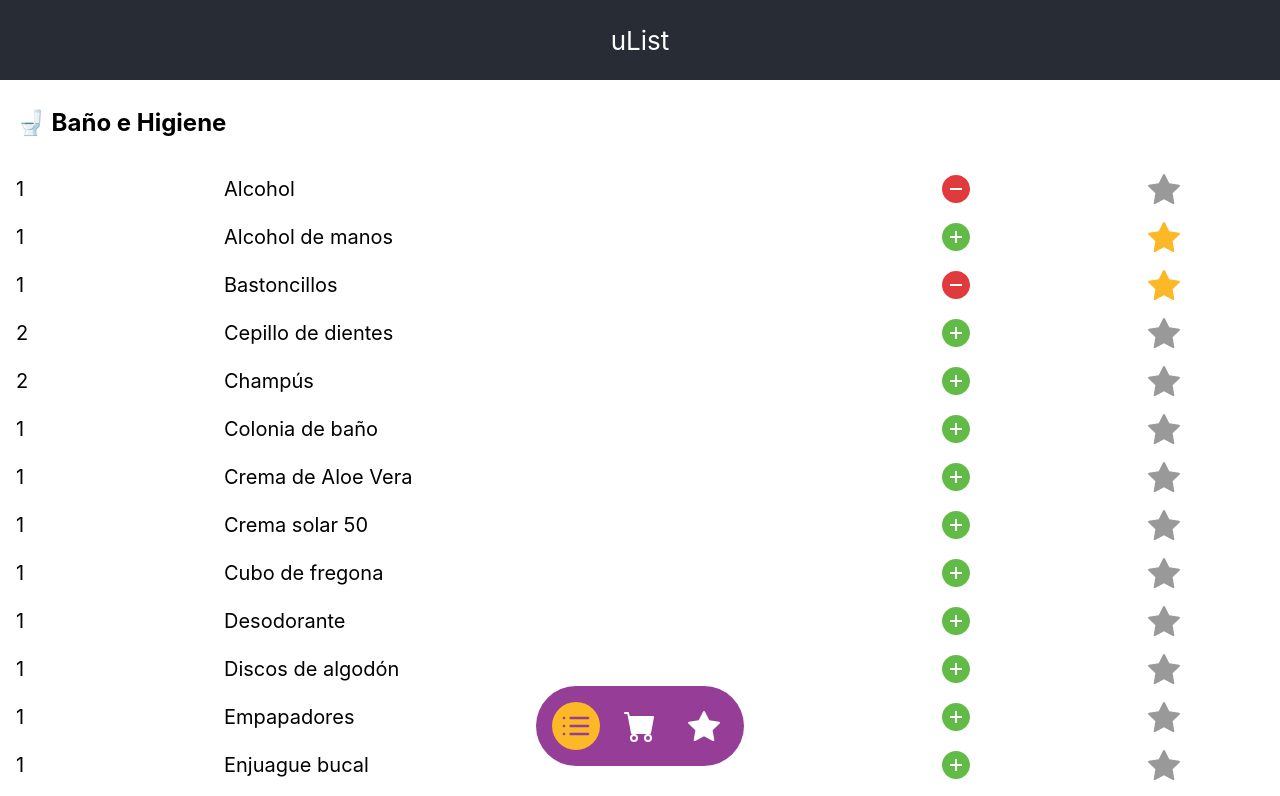
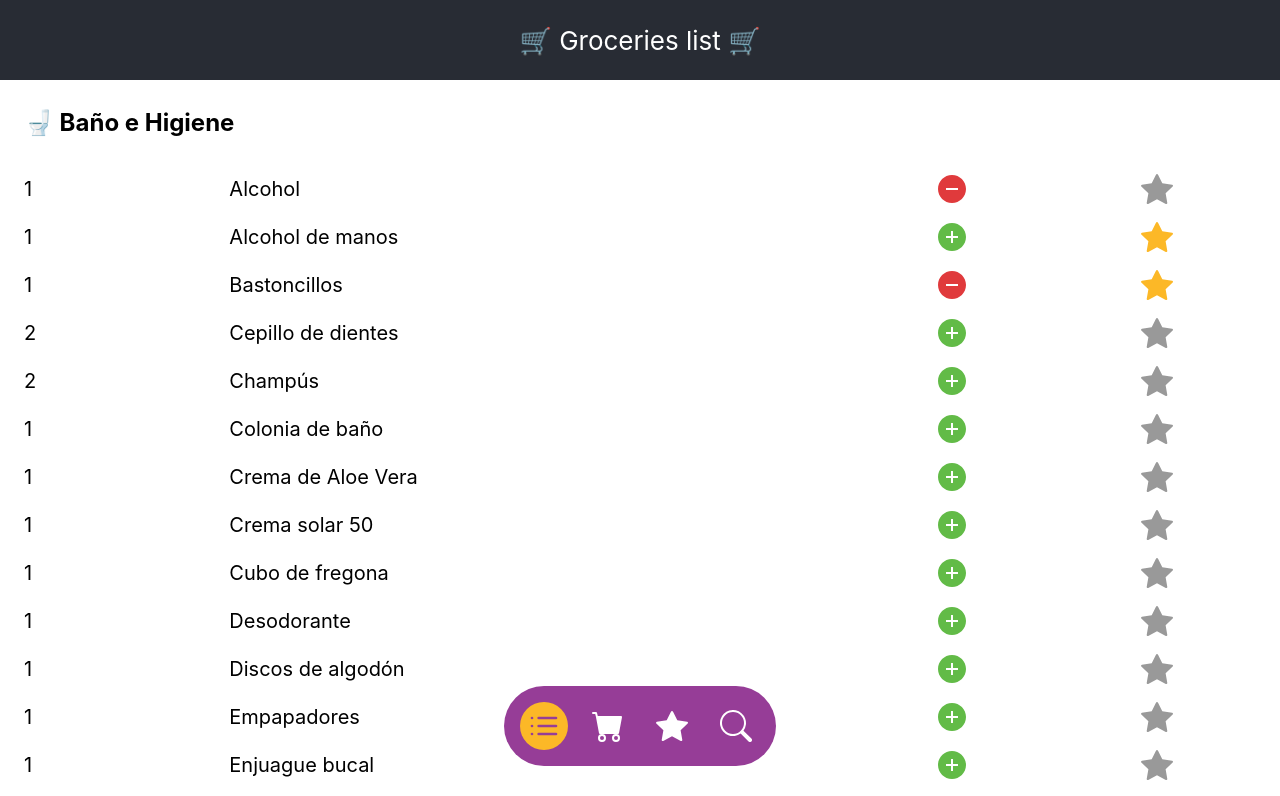
Before and after one commit to ulist-app/ulist-mvp, a React (Create React App) app: page / in a window 1280 px wide. Shown: the top 796 px of the page. Built offline with nearby package versions, Linux system fonts and the light colour scheme.

Commit message:
🚧 add search

```diff
--- a/public/index.html
+++ b/public/index.html
@@ -7,7 +7,7 @@
     <meta name="theme-color" content="#000000" />
     <meta
       name="description"
-      content="Web site created using create-react-app"
+      content="Groceries list app"
     />
     <link rel="apple-touch-icon" href="%PUBLIC_URL%/logo192.png" />
     <!--
@@ -24,7 +24,7 @@
       work correctly both with client-side routing and a non-root public URL.
       Learn how to configure a non-root public URL by running `npm run build`.
     -->
-    <title>React App</title>
+    <title>Groceries list</title>
   </head>
   <body>
     <noscript>You need to enable JavaScript to run this app.</noscript>
--- a/src/infrastructure/ui/App/App.scss
+++ b/src/infrastructure/ui/App/App.scss
@@ -11,6 +11,10 @@
 }
 
 .App-main {
+  align-items: center;
+  display: flex;
+  flex-direction: column;
+  justify-content: space-between;
   padding-bottom: 144px;
 }
 
--- a/src/infrastructure/ui/App/App.tsx
+++ b/src/infrastructure/ui/App/App.tsx
@@ -2,7 +2,8 @@ import React, {useEffect, useState} from 'react';
 import './App.scss';
 import {ItemRepositoryLocalStorage} from "../../repositories/item.repository.local-storage";
 import {
-  GetAllItemsCase, SetItemAsMandatoryCase,
+  GetAllItemsCase,
+  SetItemAsMandatoryCase,
   SetItemAsNotMandatoryCase,
   SetItemAsNotRequiredCase,
   SetItemAsRequiredCase,
@@ -21,16 +22,28 @@ export enum Views {
 function App() {
   const [view, setView] = useState(Views.All)
   const [items, setItems] = useState(new ItemList([]))
+  const [filteredItems, setFilteredItems] = useState(new ItemList([]))
   const [itemsNeedToBeUpdated, setItemsNeedToBeUpdated] = useState(false)
   const setViewAndFetch = (view: Views) => {
     setView(view)
     setItemsNeedToBeUpdated(true)
   }
   const useCases = generateUseCases(setItemsNeedToBeUpdated)
+  const onSearch = (search: string) => {
+    if (search) {
+      const filteredItems = items.getAll()
+        .filter(i => i.name.toLowerCase().includes(search.toLowerCase()))
+      setFilteredItems(new ItemList(filteredItems))
+    } else {
+      setFilteredItems(items)
+    }
+  }
 
   useEffect(() => {
     useCases.getAllItems().then(setItems)
   }, [])
+
+  useEffect(() => setFilteredItems(items), [items])
 
   useEffect(() => {
     if (itemsNeedToBeUpdated) {
@@ -41,13 +54,13 @@ function App() {
   return (
     <div className="App">
       <header className="App-header">
-        uList
+        🛒 Groceries list 🛒
       </header>
       <main className="App-main">
-        {view === Views.All && <List items={items.getAll()} {...useCases}/>}
-        {view === Views.Required && <List items={items.getAllRequired()} {...useCases}/>}
-        {view === Views.Mandatory && <List items={items.getAllMandatory()} {...useCases}/>}
-        <Menu activeView={view} setView={setViewAndFetch}/>
+        {view === Views.All && <List items={filteredItems.getAll()} {...useCases}/>}
+        {view === Views.Required && <List items={filteredItems.getAllRequired()} {...useCases}/>}
+        {view === Views.Mandatory && <List items={filteredItems.getAllMandatory()} {...useCases}/>}
+        <Menu activeView={view} setView={setViewAndFetch}  onSearch={onSearch}/>
       </main>
     </div>
   );
@@ -56,9 +69,9 @@ function App() {
 function generateUseCases(setItemsNeedToBeUpdated: (needUpdate: boolean) => void) {
   const itemRepository = new ItemRepositoryLocalStorage()
   const withFetch = (useCase: UseCase<any, Promise<any>>) => (args: any) =>
-      useCase.exec
-        .bind(useCase)(args)
-        .then(() => setItemsNeedToBeUpdated(true))
+    useCase.exec
+      .bind(useCase)(args)
+      .then(() => setItemsNeedToBeUpdated(true))
   const getAllItems = new GetAllItemsCase(itemRepository)
   return {
     getAllItems: getAllItems.exec.bind(getAllItems),
--- a/src/infrastructure/ui/components/List.scss
+++ b/src/infrastructure/ui/components/List.scss
@@ -1,6 +1,7 @@
 .List {
   margin: 0;
   padding: 0;
+  width: calc(100% - 16px);
 
   ul, li {
     margin: 0;
--- a/src/infrastructure/ui/components/Menu.scss
+++ b/src/infrastructure/ui/components/Menu.scss
@@ -30,4 +30,16 @@
     padding: 8px;
     width: 32px;
   }
+
+  .search {
+    display: flex;
+    align-items: center;
+    padding: 0;
+
+    button.back {
+      font-size: 2rem;
+      height: 100%;
+      width: 25%;
+    }
+  }
 }
--- a/src/infrastructure/ui/components/Menu.tsx
+++ b/src/infrastructure/ui/components/Menu.tsx
@@ -1,18 +1,27 @@
-import React, {FC} from "react";
+import React, {FC, useState} from "react";
 import './Menu.scss'
 import {Views} from "../App/App";
-import {BsFillCartFill, BsFillStarFill} from "react-icons/bs";
+import {BsFillCartFill, BsFillStarFill, BsSearch} from "react-icons/bs";
 import {FiList} from "react-icons/fi";
 import {palette} from "../../../core";
+import {Search} from "./Search";
+import {BiArrowBack} from "react-icons/bi";
 
 
-export const Menu: FC<{ setView: (view: Views) => void, activeView: Views }> = ({setView, activeView}) => {
+interface MenuProps {
+  setView: (view: Views) => void;
+  activeView: Views;
+  onSearch: (search: string) => void
+}
+
+export const Menu: FC<MenuProps> = ({setView, activeView, onSearch}) => {
+  const [search, setSearch] = useState(false)
   const isActive = (view: Views) => view === activeView
   const getBackgroundColor = (view: Views) => isActive(view) ? palette.yellow : 'transparent'
   const getTextColor = (view: Views) => isActive(view) ? palette.purple : 'inherit'
   return (
     <nav className="Menu">
-      <ul style={{backgroundColor: palette.purple, color: palette.white}}>
+      {!search &&       <ul style={{backgroundColor: palette.purple, color: palette.white}}>
         <li
           style={{backgroundColor: getBackgroundColor(Views.All), color: getTextColor(Views.All)}}
           onClick={() => setView(Views.All)}
@@ -31,7 +40,18 @@ export const Menu: FC<{ setView: (view: Views) => void, activeView: Views }> = (
         >
           <BsFillStarFill/>
         </li>
+        <li
+          onClick={() => setSearch(true)}
+        >
+          <BsSearch/>
+        </li>
       </ul>
+      }
+      {search && <div className="search">
+        <button onClick={() => setSearch(false)} className="back"><BiArrowBack/></button>
+        <Search onChange={onSearch}/>
+      </div>
+      }
     </nav>
   )
 }
--- /dev/null
+++ b/src/infrastructure/ui/components/Search.scss
@@ -0,0 +1,15 @@
+.Search {
+  bottom: 0;
+  margin: 0;
+  width: 100%;
+
+  input {
+    background-color: #d2d2d2;
+    border: none;
+    border-radius: 32px;
+    font-size: 2rem;
+    padding: 16px;
+    text-align: center;
+    width: 100%;
+  }
+}
--- /dev/null
+++ b/src/infrastructure/ui/components/Search.tsx
@@ -0,0 +1,18 @@
+import React, {ChangeEventHandler, FC} from "react";
+import './Search.scss'
+
+export const Search: FC<{onChange: (search: string) => void}> = ({onChange}) => {
+  const onInputChange: ChangeEventHandler<HTMLInputElement> = ({currentTarget}) => {
+    onChange(currentTarget.value.trim())
+  }
+
+  return (
+    <div className="Search">
+      <input
+        type="search"
+        onChange={onInputChange}
+        placeholder="🔍 Search"
+      />
+    </div>
+  )
+}
```
Also changed, not shown: public/manifest.json.
